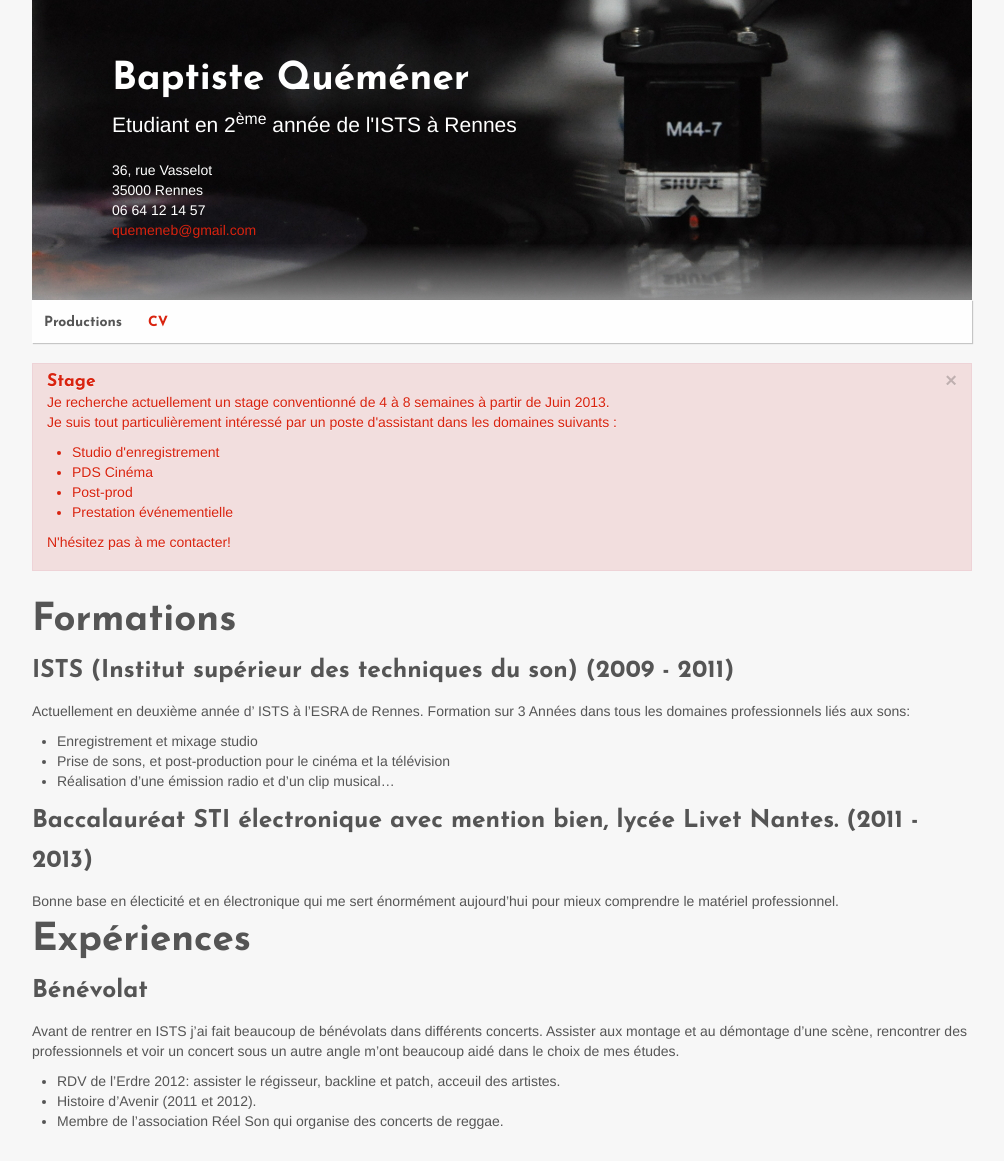
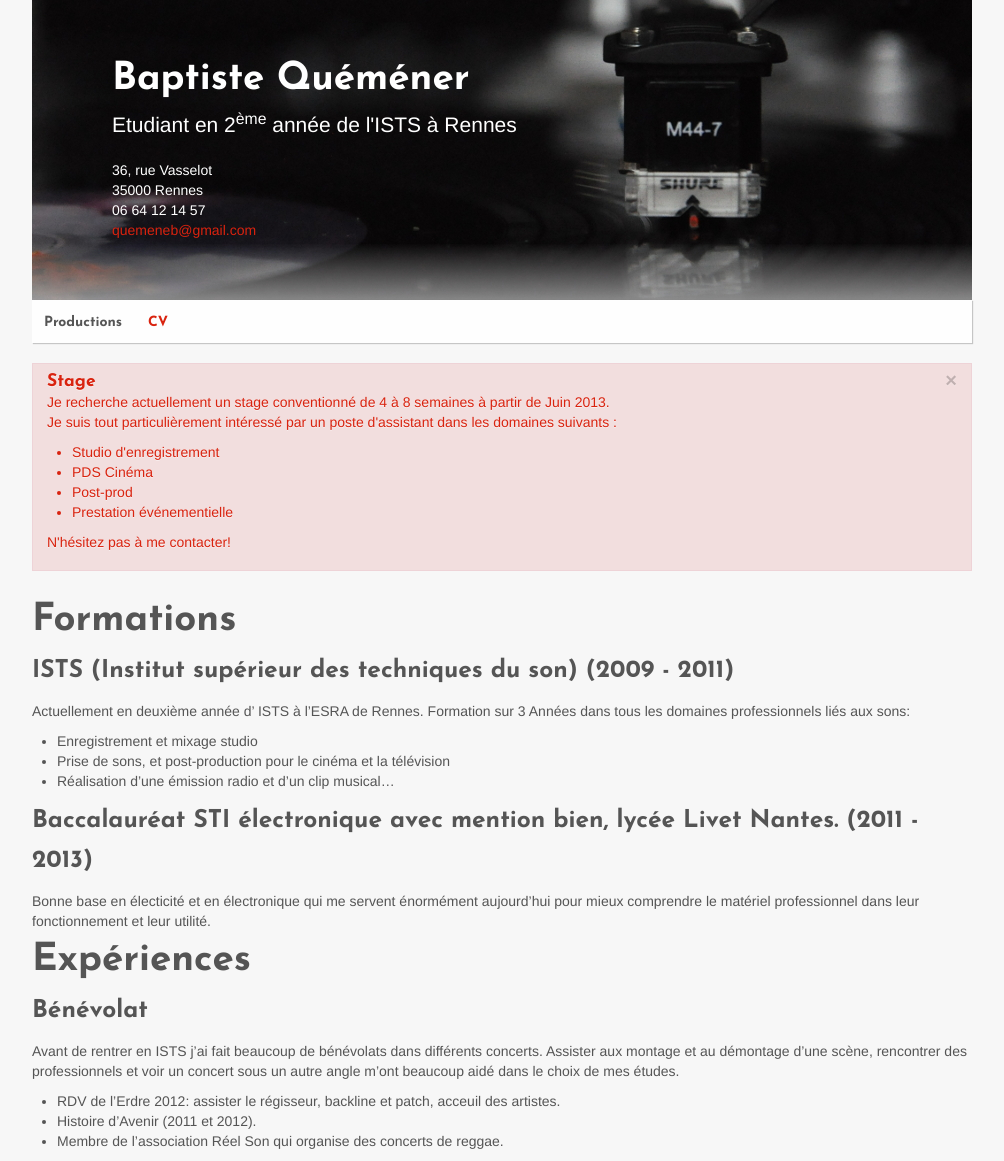
Before and after one commit to Baptisteq/baptisteq.github.com, a Jekyll site: the page built from cv.md, in a window 1280 px wide. Shown: the whole page, without its empty margins (138-1142 px from the left). Built offline with Jekyll 4.4.1, drawn with Linux system fonts in a browser that asks for light colours.

Commit message:
Update cv.md

```diff
--- a/cv.md
+++ b/cv.md
@@ -12,7 +12,7 @@ Formations
 - Réalisation d'une émission radio et d'un clip musical...
 
 ### Baccalauréat STI électronique avec mention bien, lycée Livet Nantes. (2011 - 2013)
-  Bonne base en électicité et en électronique qui me sert énormément aujourd'hui pour mieux comprendre le matériel professionnel.
+  Bonne base en électicité et en électronique qui me servent énormément aujourd'hui pour mieux comprendre le matériel professionnel dans leur fonctionnement et leur utilité.
 
 Expériences
 ==========
```
